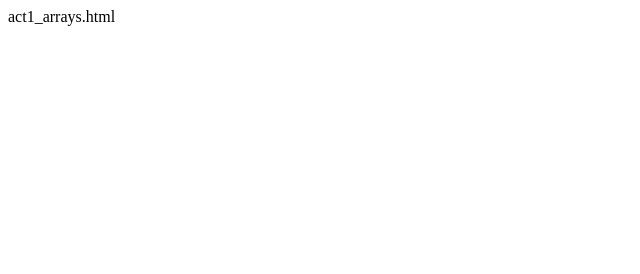
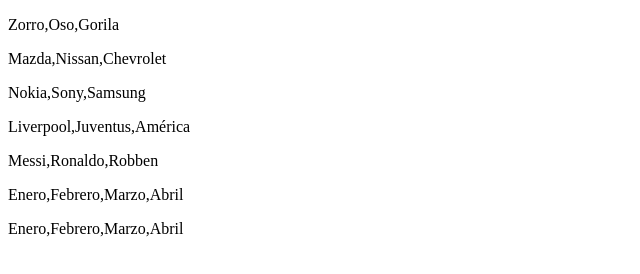
Before and after one commit to marcogg/nextu, a plain HTML site: page javascript_lo_esencial/modulo2/act1_arrays.html in a window 1280 px wide. Shown: the whole page, without its empty margins (0-640 px from the left). Drawn offline with Linux system fonts and the light colour scheme.

Commit message:
New Array
Va

```diff
--- a/javascript_lo_esencial/modulo2/act1_arrays.html
+++ b/javascript_lo_esencial/modulo2/act1_arrays.html
@@ -1 +1,37 @@
-act1_arrays.html
+<!DOCTYPE html>
+<html>
+<head>
+	<title>Act 1 Arrays</title>
+</head>
+<body>
+	<p id="a1"></p>
+	<p id="a2"></p>
+	<p id="a3"></p>
+	<p id="a4"></p>
+	<p id="a5"></p>
+	<p id="a6"></p>
+	<p id="a7"></p>
+</body>
+
+<script type="text/javascript">
+
+	var arrayanimales=["Zorro", "Oso", "Gorila"];
+	var arrayautos=new Array("Mazda", "Nissan", "Chevrolet");
+	var arraytelefonos=["Nokia", "Sony", "Samsung"];
+	var arrayequipos= new Array("Liverpool", "Juventus", "América");
+	var arrayfutbolistas=new Array("Messi", "Ronaldo", "Robben");
+	var arraymeses=["Enero", "Febrero", "Marzo"];
+
+	arraymeses[arraymeses.length]="Abril";
+
+	document.getElementById("a1").innerHTML=arrayanimales;
+	document.getElementById("a2").innerHTML=arrayautos;
+	document.getElementById("a3").innerHTML=arraytelefonos;
+	document.getElementById("a4").innerHTML=arrayequipos;
+	document.getElementById("a5").innerHTML=arrayfutbolistas;
+	document.getElementById("a6").innerHTML=arraymeses;
+	document.getElementById("a7").innerHTML=arraymeses;
+
+
+</script>
+</html>
```
Also changed, not shown: javascript_lo_esencial/modulo2/act2_arrays.html (added, +1 -0 lines).
